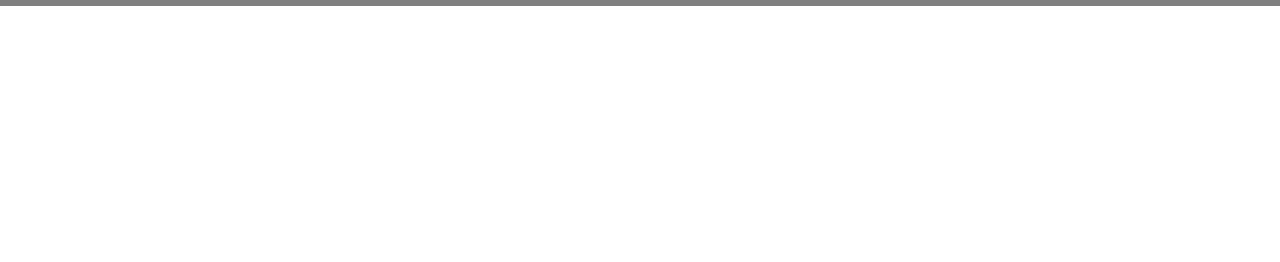
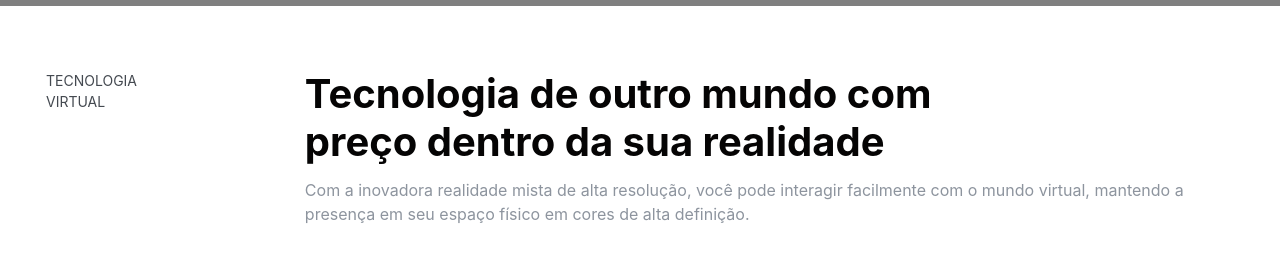
Before and after one commit to bagrielz/meta-quest, a React (Vite) app: page / in a window 1280 px wide. Shown: the part 902-1164 px from the top of the page. Before the commit the page ends 910 px from the top, so only its background shows below. Built offline with nearby package versions, Linux system fonts and the light colour scheme; grey boxes are pictures that could not be loaded.

Commit message:
Adicionar a seção de tecnologia.

```diff
--- a/css/scss/_general.scss
+++ b/css/scss/_general.scss
@@ -62,3 +62,40 @@
     }
   }
 }
+
+// ****** Technology ******
+.technology-section {
+  display: flex;
+  gap: 151px;
+  padding: 64px 46px;
+  @include device(m) {
+    gap: 32px;
+    padding: 46px 16px;
+    flex-direction: column;
+  }
+  @include device(s) {
+    gap: 24px;
+    padding: 46px 16px;
+  }
+  span {
+    text-transform: uppercase;
+    color: $neutral-color-06;
+    @include type-text(sm);
+  }
+  h5 {
+    color: $overlay-dark-02;
+    font-weight: 700;
+    margin-bottom: 12px;
+    @include type-heading(h5);
+    @include device(m) {
+      @include type-heading(h6);
+    }
+    @include device(s) {
+      @include type-heading(h7);
+    }
+  }
+  p {
+    color: $neutral-color-05;
+    @include type-text(base);
+  }
+}
--- a/src/App.jsx
+++ b/src/App.jsx
@@ -48,6 +48,20 @@
           <span className="value">A partir de R$ 249,90</span>
         </div>
       </main>
+      <section className="technology-section">
+        <span>Tecnologia virtual</span>
+        <div>
+          <h5>
+            Tecnologia de outro mundo com
+            <br /> preço dentro da sua realidade
+          </h5>
+          <p>
+            Com a inovadora realidade mista de alta resolução, você pode
+            interagir facilmente com o mundo virtual, mantendo a presença em seu
+            espaço físico em cores de alta definição.
+          </p>
+        </div>
+      </section>
     </div>
   );
 };
```
Also changed, not shown: css/style.css.
